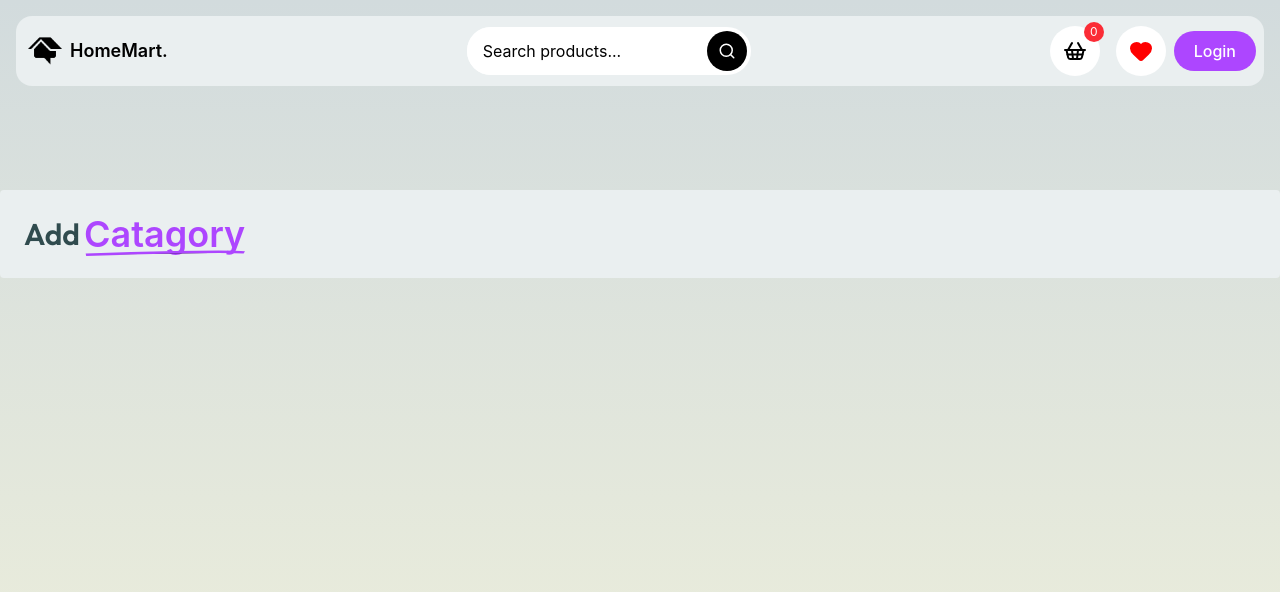
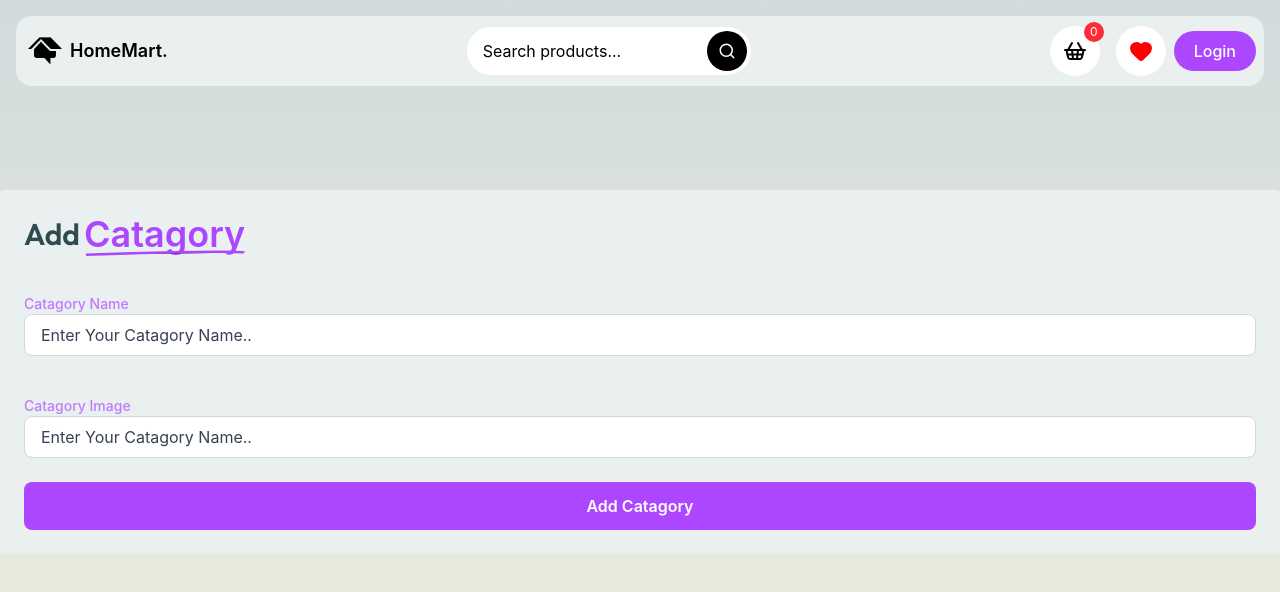
Before and after one commit to mdsinikdho12/Full-stack-E-commerce-website, a Next.js app: page /seller/addCatagory in a window 1280 px wide. Shown: the top 592 px of the page. Built offline with nearby package versions, Linux system fonts and the light colour scheme; no server answers.

Commit message:
category add page added

```diff
--- a/next.config.mjs
+++ b/next.config.mjs
@@ -1,7 +1,7 @@
 /** @type {import('next').NextConfig} */
 const nextConfig = {
   images: {
-    domains: ["lh3.googleusercontent.com"],
+    domains: ["lh3.googleusercontent.com", "img.icons8.com"],
   },
 };
 
--- a/src/Components/AllCatagory.jsx
+++ b/src/Components/AllCatagory.jsx
@@ -1,38 +1,9 @@
 import SingleCatagory from "./SingleCatagory";
+import { getcatagory } from "@/action/catagory.action";
 
-function AllCatagory() {
-  const categorys = [
-    {
-      name: "Mobile",
-      id: 1,
-      image: "/images/smart.png",
-    },
-    {
-      name: "Laptop",
-      id: 2,
-      image: "/images/smart.png",
-    },
-    {
-      name: "Camera",
-      id: 3,
-      image: "/images/smart.png",
-    },
-    {
-      name: "Watch",
-      id: 4,
-      image: "/images/smart.png",
-    },
-    {
-      name: "Headphone",
-      id: 5,
-      image: "/images/smart.png",
-    },
-    {
-      name: "None",
-      id: 6,
-      image: "/images/smart.png",
-    },
-  ];
+async function AllCatagory() {
+  const categorys = await getcatagory();
+
   return (
     <div className="mt-10 ">
       <div className="text-center flex justify-center items-center">
@@ -54,9 +25,9 @@ function AllCatagory() {
       <div className="max-w-7xl mx-auto w-full grid  grid-cols-2 md:grid-cols-3 lg:grid-cols-6 xl:grid-cols-6 gap-6 mt-10">
         {categorys.map((catagory) => (
           <SingleCatagory
-            key={catagory.id}
+            key={catagory._id}
             category={catagory.name}
-            image={catagory.image}
+            image={catagory.categoryImage}
           />
         ))}
       </div>
--- a/src/Components/adminComponents/CategoryForm.jsx
+++ b/src/Components/adminComponents/CategoryForm.jsx
@@ -1,10 +1,8 @@
-"use client";
-import { useState } from "react";
-import { Loader } from "lucide-react";
+import { addCategory, getcatagory } from "@/action/catagory.action";
+
 function CategoryForm() {
-  const [uploading, setUploading] = useState(false);
   return (
-    <form action="">
+    <form action={addCategory}>
       <div className="mb-6 mt-10">
         <label className="block text-purple-400 font-medium text-sm">
           Catagory Name
@@ -13,49 +11,28 @@ function CategoryForm() {
           type="text"
           placeholder="Enter Your Catagory Name.."
           required
+          name="categoryName"
+          className="w-full border border-gray-300 text-gray-700 rounded-lg px-4 py-2 outline-none focus:ring-2 focus:ring-purple-300 focus:border-transparent"
+        />
+      </div>
+      <div className="mb-6 mt-10">
+        <label className="block text-purple-400 font-medium text-sm">
+          Catagory Image
+        </label>
+        <input
+          type="url"
+          placeholder="Enter Your Catagory Name.."
+          name="categoryImage"
+          required
           className="w-full border border-gray-300 text-gray-700 rounded-lg px-4 py-2 outline-none focus:ring-2 focus:ring-purple-300 focus:border-transparent"
         />
       </div>
 
-      <div className="relative">
-        <input
-          type="file"
-          multiple
-          accept="image/*"
-          className="hidden"
-          id="image-input"
-        />
-        <label
-          htmlFor="image-input"
-          className="w-full border-2 border-dashed border-purple-400 rounded-xl p-8 text-center cursor-pointer hover:border-purple-600 hover:bg-purple-50 transition bg-white block">
-          <div className="flex flex-col items-center justify-center">
-            <div className="w-16 h-16 bg-purple-100 rounded-full flex items-center justify-center mb-4">
-              {uploading ? (
-                <Loader className="w-8 h-8 text-purple-500 animate-spin" />
-              ) : (
-                <svg
-                  className="w-8 h-8 text-purple-500"
-                  fill="none"
-                  stroke="currentColor"
-                  viewBox="0 0 24 24">
-                  <path
-                    strokeLinecap="round"
-                    strokeLinejoin="round"
-                    strokeWidth={2}
-                    d="M12 4v16m8-8H4"
-                  />
-                </svg>
-              )}
-            </div>
-            <p className="text-purple-600 font-semibold text-lg">
-              {uploading ? "Processing..." : "Upload Product Images"}
-            </p>
-            <p className="text-gray-500 text-sm mt-1">
-              Click to browse or drag and drop
-            </p>
-          </div>
-        </label>
-      </div>
+      <button
+        type="submit"
+        className="w-full bg-purple-500 text-white font-semibold py-3 rounded-lg hover:bg-purple-600 transition">
+        Add Catagory
+      </button>
     </form>
   );
 }
--- a/src/action/catagory.action.js
+++ b/src/action/catagory.action.js
@@ -6,13 +6,13 @@ export async function addCategory(formData) {
   try {
     await connectDB();
     const Catagory = await categoryModel.create({
-      name: formData.name,
-      catagoryImage: formData.img,
+      name: formData.get("categoryName"),
+      categoryImage: formData.get("categoryImage"),
     });
-    return Catagory;
+    return { success: true };
   } catch (error) {
     console.log(" Error AddCatagory", error);
-    return [];
+    return { success: false };
   }
 }
 
--- a/src/app/seller/addCatagory/page.jsx
+++ b/src/app/seller/addCatagory/page.jsx
@@ -1,10 +1,13 @@
 import HeadingText from "@/Components/HeadindText";
+import CategoryForm from "@/Components/adminComponents/CategoryForm";
 
 function page() {
   return (
     <div className="max-w-7xl flex items-center p-6 mt-30 justify-between bg-[#eaeff0] mx-auto w-full rounded">
       <div className="w-full">
         <HeadingText headingfast="Add" headinglast="Catagory" marginTop="0" />
+
+        <CategoryForm />
       </div>
     </div>
   );
--- a/src/lib/models/categoryModel.js
+++ b/src/lib/models/categoryModel.js
@@ -1,16 +1,16 @@
 import mongoose from "mongoose";
 
-const catagorySchema = new mongoose.Schema({
+const categorySchema = new mongoose.Schema({
   name: {
     type: String,
     required: true,
     unique: true,
   },
-  catagoryImage: {
+  categoryImage: {
     type: String,
     required: true,
   },
 });
 
-export default mongoose.models.Catagory ||
-  mongoose.model("Catagorys", catagorySchema);
+export default mongoose.models.Category ||
+  mongoose.model("Category", categorySchema);
```
